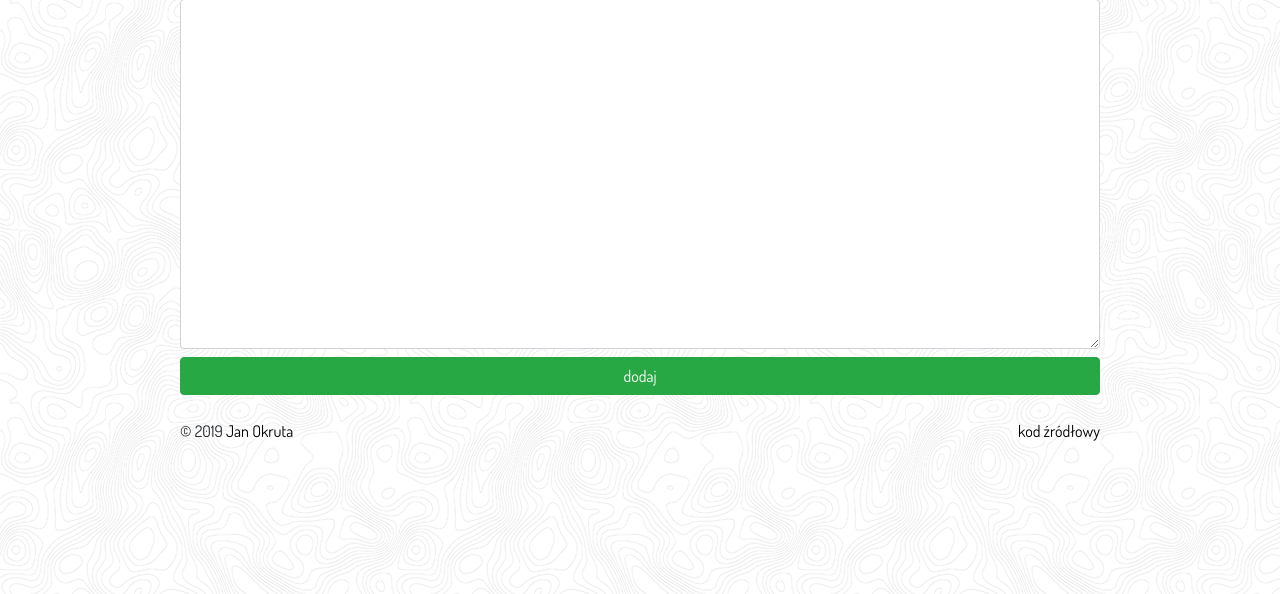
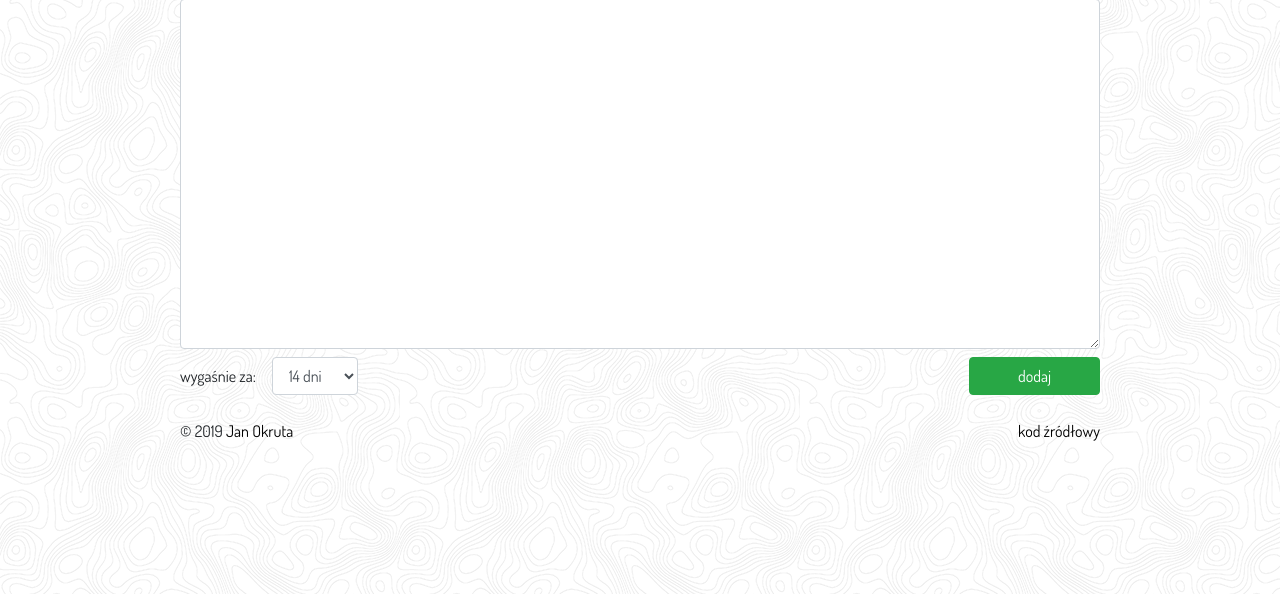
Before and after one commit to janokruta/wklej.us, a Django app: template links/templates/links/add_link.html in a window 1280 px wide. Shown: the part 97-691 px from the top of the page. Run offline with Django 3.2, Linux system fonts and the light colour scheme; the template is opened without the code that fills it, so the values that code supplies are empty; some libraries are stand-ins or nearby versions.

Commit message:
Add expiration time for link

```diff
--- a/links/templates/links/add_link.html
+++ b/links/templates/links/add_link.html
@@ -5,7 +5,19 @@
     {% csrf_token %}
     <textarea id="id_text" class="form-control mono_text" name="text" rows="14" required wrap="hard"></textarea>
   </form>
-  <button class="btn btn-success mt-2 w-100" onclick="checkText()">dodaj</button>
+  <div class="d-flex justify-content-between mt-2">
+    <div class="form-group form-inline mb-0">
+      <label for="sel1">wygaśnie za:</label>
+      <select id="sel1" class="form-control ml-3">
+        <option>1 dzień</option>
+        <option>7 dni</option>
+        <option selected>14 dni</option>
+        <option>30 dni</option>
+        <option>nigdy</option>
+      </select>
+    </div>
+    <button class="btn btn-success px-5" onclick="checkText()">dodaj</button>
+  </div>
   <script>
     function checkText() {
       const text = document.getElementById('id_text').value;
```
